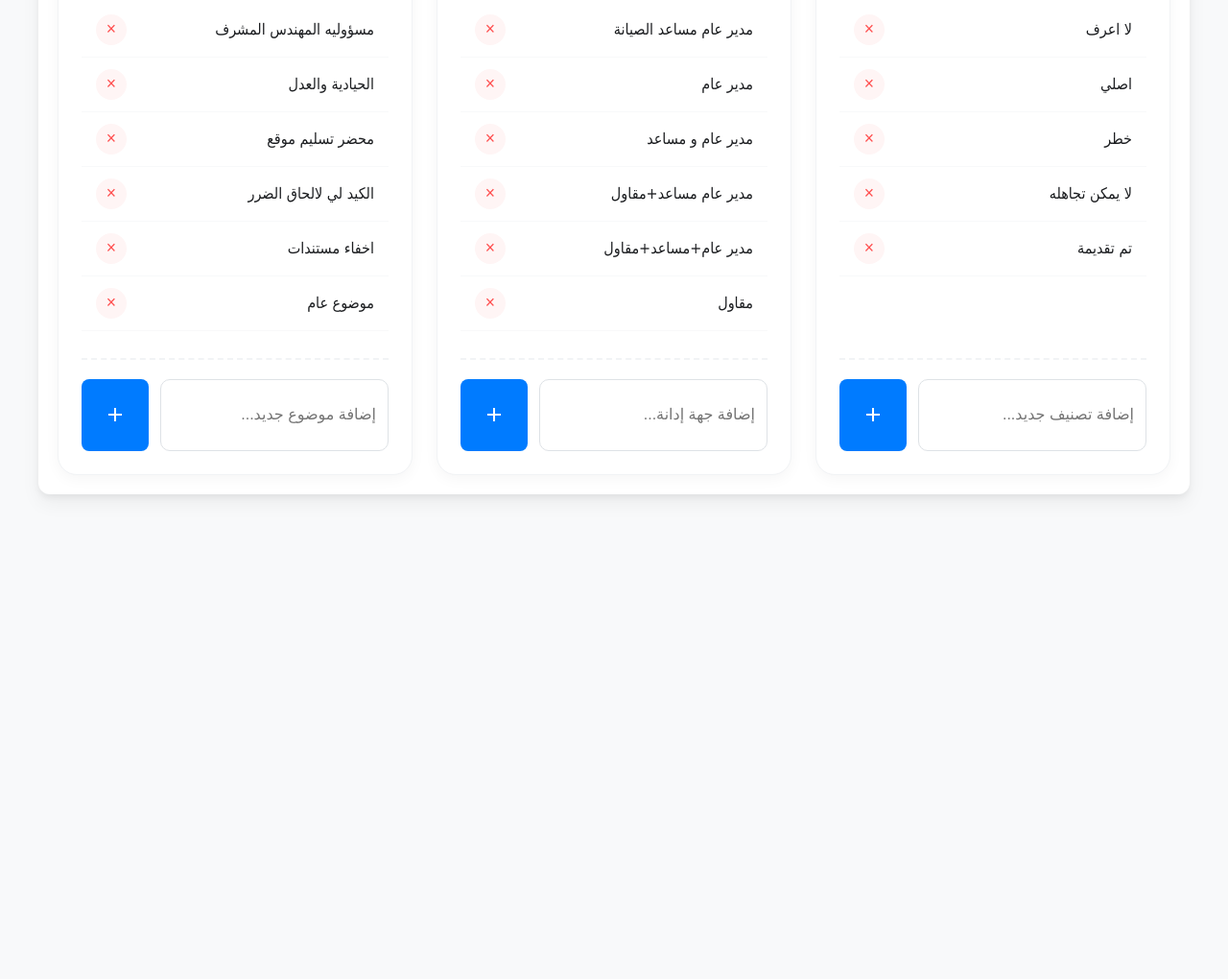
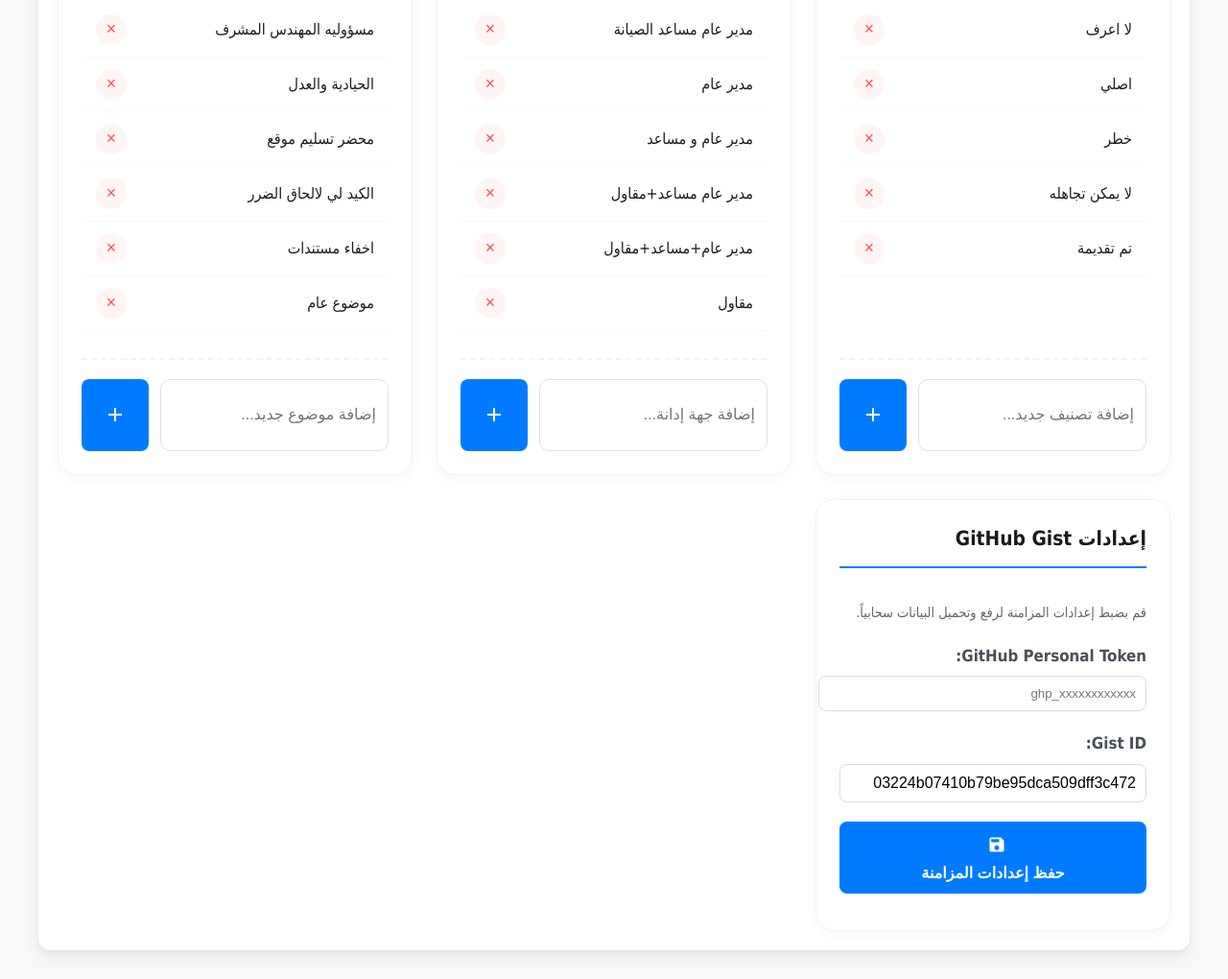
Before and after one commit to doeverythinghgh-boop/yarab, a plain HTML site: page settings.html in a window 1280 px wide. Shown: the part 438-1458 px from the top of the page at 96% size. Before the commit the page ends 983 px from the top, so only its background shows below. Drawn offline with Linux system fonts and the light colour scheme.

```diff
--- a/settings.html
+++ b/settings.html
@@ -97,6 +97,34 @@
                     </button>
                 </div>
             </div>
+
+            <!-- بطاقة إعدادات المزامنة السحابية -->
+            <div id="card-github-config" class="card">
+                <h2 id="card-github-title">إعدادات GitHub Gist</h2>
+                <p style="font-size: 0.9rem; color: #666; margin-bottom: 20px;">قم بضبط إعدادات المزامنة لرفع وتحميل
+                    البيانات
+                    سحابياً.</p>
+
+                <div class="meta-field" style="margin-bottom: 20px;">
+                    <label for="github-token" style="display: block; margin-bottom: 8px;">GitHub Personal Token:</label>
+                    <input type="password" id="github-token" placeholder="ghp_xxxxxxxxxxxx"
+                        style="width: 100%; padding: 10px; border-radius: 8px; border: 1px solid #ddd;" />
+                </div>
+
+                <div class="meta-field" style="margin-bottom: 20px;">
+                    <label for="gist-id" style="display: block; margin-bottom: 8px;">Gist ID:</label>
+                    <input type="text" id="gist-id" placeholder="03224b07410b79be95dca..."
+                        style="width: 100%; padding: 10px; border-radius: 8px; border: 1px solid #ddd;" />
+                </div>
+
+                <button id="save-gist-config-btn" class="button icon-btn" style="width: 100%; justify-content: center;">
+                    <svg viewBox="0 0 24 24" style="width: 20px; margin-left: 8px;">
+                        <path
+                            d="M17 3H5c-1.11 0-2 .9-2 2v14c0 1.1.89 2 2 2h14c1.1 0 2-.9 2-2V7l-4-4zm-5 16c-1.66 0-3-1.34-3-3s1.34-3 3-3 3 1.34 3 3-1.34 3-3 3zm3-10H5V5h10v4z" />
+                    </svg>
+                    حفظ إعدادات المزامنة
+                </button>
+            </div>
         </div>
     </div>
 
```
Also changed, not shown: js/index.js (+16 -14 lines), js/topics.js (+13 -9 lines).
